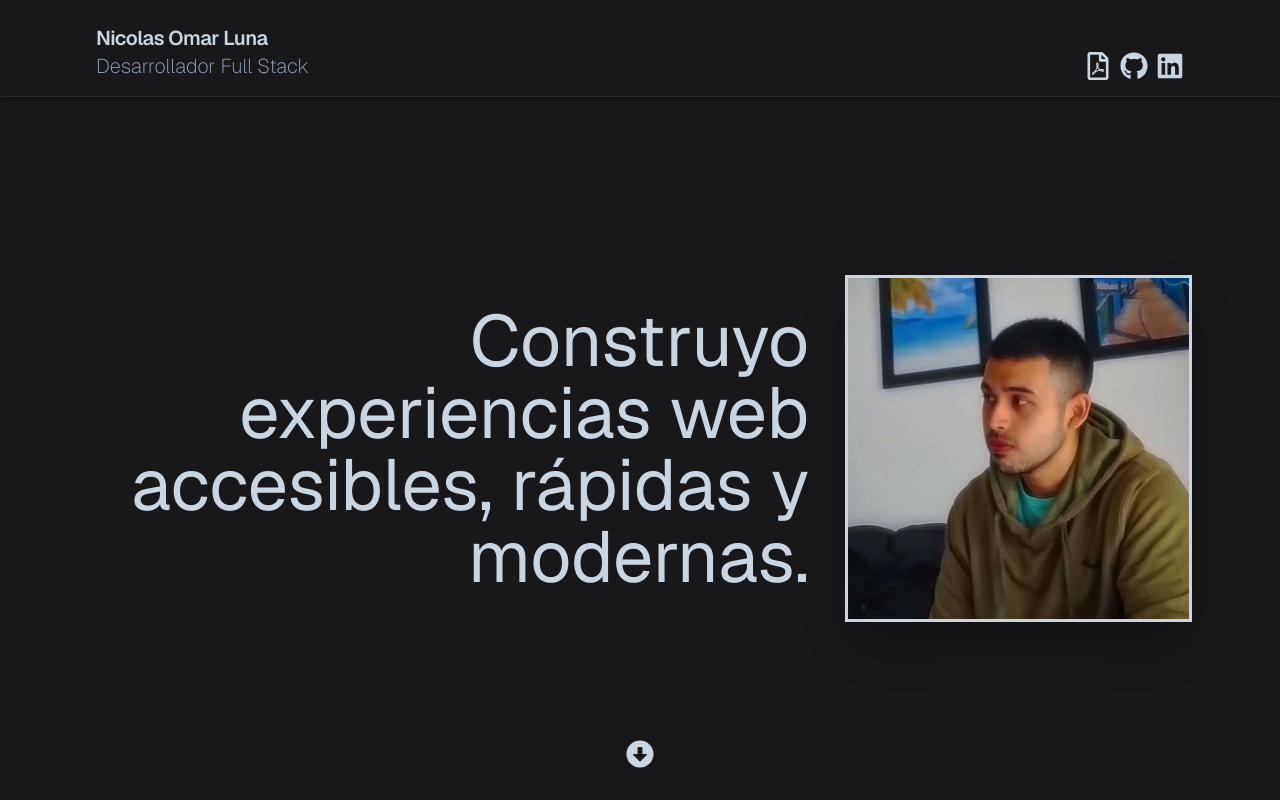
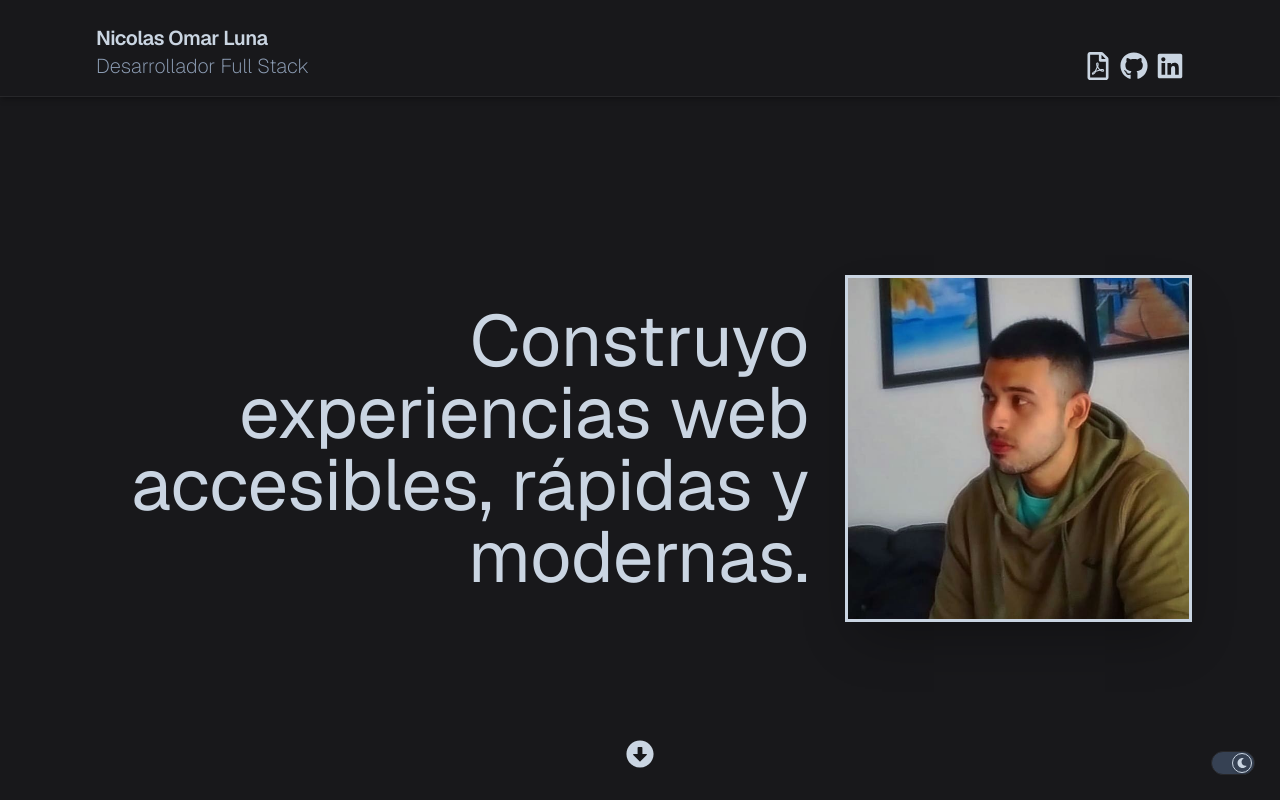
Before and after one commit to NLuna19/my-website, a Next.js app: page / in a window 1280 px wide. Shown: the top 800 px of the page. Built offline with nearby package versions, Linux system fonts and the light colour scheme.

Commit message:
themeSwitcher

```diff
--- a/src/app/page.tsx
+++ b/src/app/page.tsx
@@ -6,10 +6,13 @@ import { sectionIds } from '@/types/sections';
 import ContentUI from '@/ui/contentUI';
 import GridUI from '@/ui/gridUI';
 import HeaderSection from '@/ui/header';
-import { useState } from 'react';
+import Switcher from '@/ui/switcher';
+import { useEffect, useState } from 'react';
+import { FaMoon, FaSun } from 'react-icons/fa';
 
 export default function Home() {
   const [headerHeight, setHeaderHeight] = useState<number>(0);
+  const [isDarkMode, setIsDarkMode] = useState<boolean>(false);
   const gridCardData: CardProps[] = [
     {
       title: 'Nicolas Luna Portfolio',
@@ -52,6 +55,15 @@ export default function Home() {
     },
   ];
 
+  const darkModeToggle = () => {
+    document.getElementsByTagName('html')[0].classList.toggle('dark');
+    setIsDarkMode(!isDarkMode);
+  };
+
+  useEffect(() => {
+    setIsDarkMode(document.getElementsByTagName('html')[0].classList.contains('dark'));
+  }, []);
+
   return (
     <div className="flex min-h-screen items-center justify-center font-sans text-slate-950 dark:text-slate-300">
       <main
@@ -72,8 +84,16 @@ export default function Home() {
           description="Desarrollador Full Stack"
           setHeaderHeight={setHeaderHeight}
         />
+        <ContentUI headerHeight={headerHeight}>
+          <Switcher
+            leftIcon={FaSun}
+            rightIcon={FaMoon}
+            isOn={isDarkMode}
+            onToggle={() => {
+              darkModeToggle();
+            }}
+          />
 
-        <ContentUI headerHeight={headerHeight}>
           <HeroSection id={sectionIds.hero} />
 
           <GridUI
@@ -90,7 +110,7 @@ export default function Home() {
         <footer className="mt-4 w-full border-t border-zinc-800 bg-zinc-900 text-zinc-400">
           <div className="container mx-auto px-4 pt-2 pb-3 text-xs">
             <p className="text-center">
-              © 2026{' '}
+              © 2026
               <a href="https://github.com/NLuna19" target="_blank">
                 Nicolas Omar Luna
               </a>
--- a/src/ui/gridUI.tsx
+++ b/src/ui/gridUI.tsx
@@ -1,5 +1,4 @@
 import { CardProps } from '@/types/cardUI';
-import { sectionIds } from '@/types/sections';
 import CardUI from './cardUI';
 
 interface GridClassNames {
@@ -23,10 +22,10 @@ export default function GridUI({
 }: GridProps) {
   return (
     <>
-      <div id={sectionIds.projects} style={{ height: headerHeight, width: '100%' }}></div>
+      <div id={id} style={{ height: headerHeight, width: '100%' }}></div>
 
       {title && (
-        <a href={`#${sectionIds.projects}`} target="_top">
+        <a href={`#${id}`} target="_top">
           <span className="cursor-pointer text-3xl/loose font-light text-slate-950 dark:text-slate-300">
             {title}
           </span>
--- /dev/null
+++ b/src/ui/switcher.tsx
@@ -0,0 +1,34 @@
+import { IconType } from 'react-icons';
+
+interface SwitcherProps {
+  leftIcon: IconType;
+  rightIcon: IconType;
+  isOn: boolean;
+  onToggle: () => void;
+  size?: number;
+  className?: string;
+}
+
+export default function Switcher({
+  leftIcon: LeftIcon,
+  rightIcon: RightIcon,
+  isOn,
+  onToggle,
+  size = 20,
+  className = '',
+}: SwitcherProps) {
+  return (
+    <div
+      className={`fixed right-[25px] bottom-[25px] z-50 inline-flex h-6 w-11 cursor-pointer items-center rounded-full border border-zinc-800 bg-gray-200 transition-colors dark:bg-gray-700 ${className}`}
+      onClick={onToggle}
+    >
+      <div
+        className={`absolute h-5 w-5 rounded-full border shadow transition-transform ${
+          isOn ? 'translate-x-5' : 'ml-px translate-x-0'
+        } flex items-center justify-center`}
+      >
+        {isOn ? <RightIcon size={size * 0.5} /> : <LeftIcon size={size * 0.5} />}
+      </div>
+    </div>
+  );
+}
```
